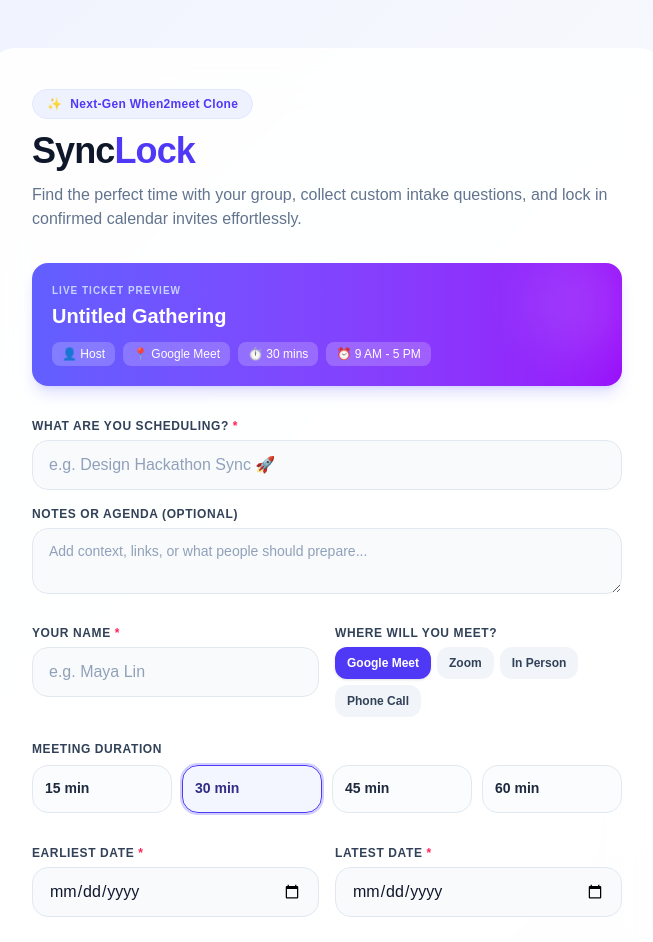
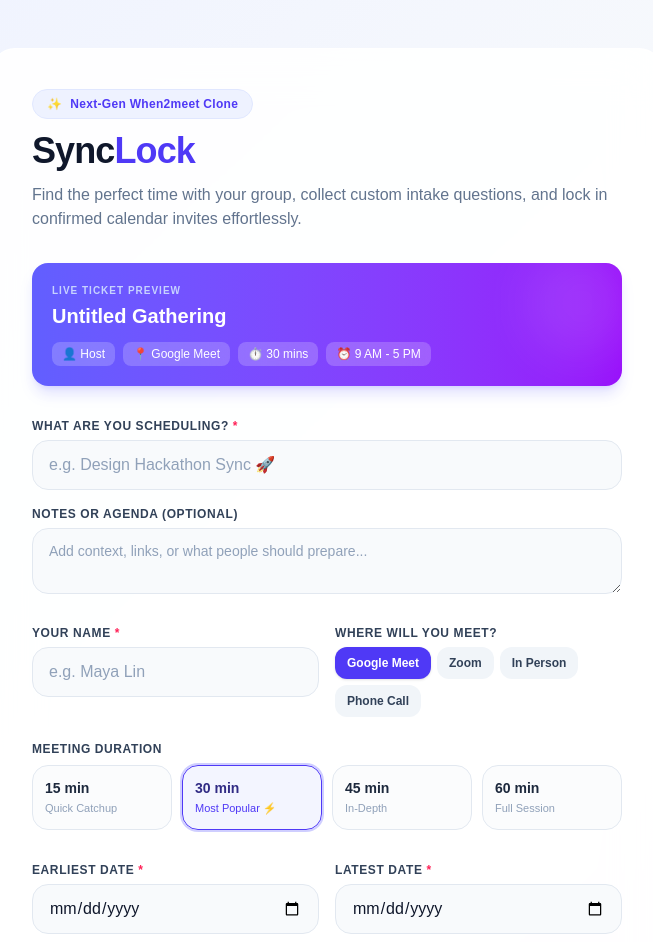
Before and after one commit to avantikonde/synclock, a Next.js app: page /create in a window 1280 px wide. Shown: the top 942 px of the page, without its empty margins (313-966 px from the left). Built offline with nearby package versions, Linux system fonts and the light colour scheme.

Commit message:
feat: Enhance duration presets with descriptive hints for better user guidance

```diff
--- a/app/create/page.tsx
+++ b/app/create/page.tsx
@@ -17,10 +17,10 @@ const LOCATION_PRESETS = [
 ];
 
 const DURATION_PRESETS = [
-  { value: 15, label: '15 min', hint: '' },
-  { value: 30, label: '30 min', hint: '' },
-  { value: 45, label: '45 min', hint: '' },
-  { value: 60, label: '60 min', hint: '' },
+  { value: 15, label: '15 min', hint: 'Quick Catchup' },
+  { value: 30, label: '30 min', hint: 'Most Popular ⚡' },
+  { value: 45, label: '45 min', hint: 'In-Depth' },
+  { value: 60, label: '60 min', hint: 'Full Session' },
 ];
 
 export default function CreateEventPage() {
```
